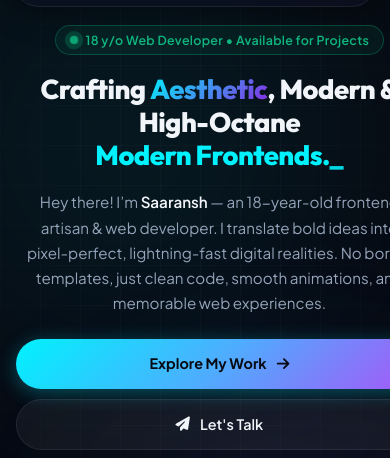
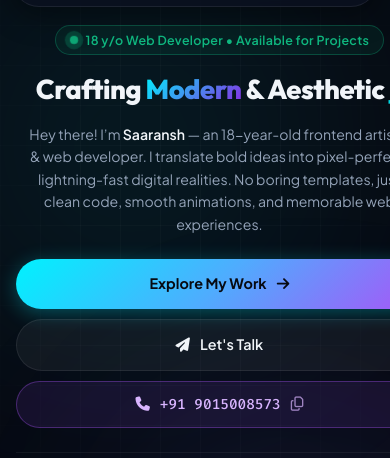
Before and after one commit to saaranshangrish73-hash/saaransh-portfolio, a website: page index.html in a window 390 px wide. Shown: the part 55-513 px from the top of the page. Drawn offline with Linux system fonts and the light colour scheme.

Commit message:
Add files via upload

```diff
--- a/index.html
+++ b/index.html
@@ -90,11 +90,8 @@
 
           <!-- Main Hero Title -->
           <h1 class="hero-title">
-            Crafting <span class="gradient-text">Aesthetic</span>,<br class="desktop-break">
-            Modern & High-Octane<br class="desktop-break">
-            <span class="typewriter-container">
-              <span id="typewriter"></span><span class="cursor">_</span>
-            </span>
+            Crafting <span class="gradient-text">Modern</span> &amp;<br class="desktop-break">
+            Aesthetic <span class="typewriter-container"><span id="typewriter"></span><span class="cursor">_</span></span>
           </h1>
 
           <p class="hero-description">
--- a/script.js
+++ b/script.js
@@ -67,11 +67,11 @@ function initTypewriter() {
   if (!typewriterElem) return;
 
   const phrases = [
-    'Web Experiences.',
-    'Modern Frontends.',
-    'Aesthetic Interfaces.',
-    'Fast Web Apps.',
-    'Pixel-Perfect Code.'
+    'Websites.',
+    'Web Apps.',
+    'Frontends.',
+    'UI/UX Designs.',
+    'Experiences.'
   ];
 
   let phraseIndex = 0;
--- a/style.css
+++ b/style.css
@@ -2290,10 +2290,11 @@ code, pre {
   }
 
   .hero-title {
-    font-size: clamp(1.85rem, 6.8vw, 2.7rem);
-    line-height: 1.2;
+    font-size: clamp(1.75rem, 6.4vw, 2.5rem);
+    line-height: 1.22;
     letter-spacing: -0.5px;
-    margin-bottom: 18px;
+    margin: 0 auto 16px;
+    max-width: 100%;
     word-break: break-word;
     overflow-wrap: break-word;
   }
@@ -2305,11 +2306,12 @@ code, pre {
   }
 
   .hero-description {
-    font-size: 0.95rem;
-    line-height: 1.65;
+    font-size: clamp(0.88rem, 3.5vw, 1rem);
+    line-height: 1.6;
     margin-bottom: 24px;
-    max-width: 100%;
-    padding: 0 4px;
+    max-width: 520px;
+    padding: 0 8px;
+    box-sizing: border-box;
   }
 
   .hero-cta-group {
```
